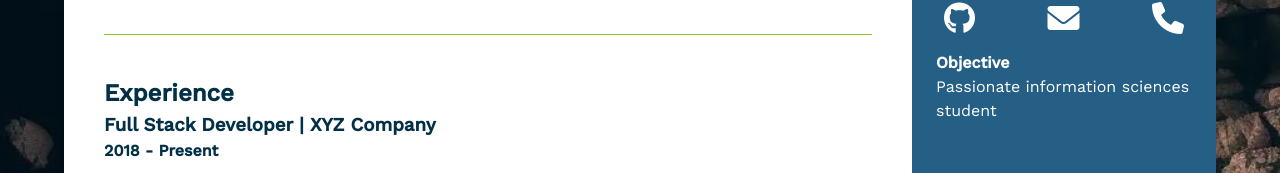
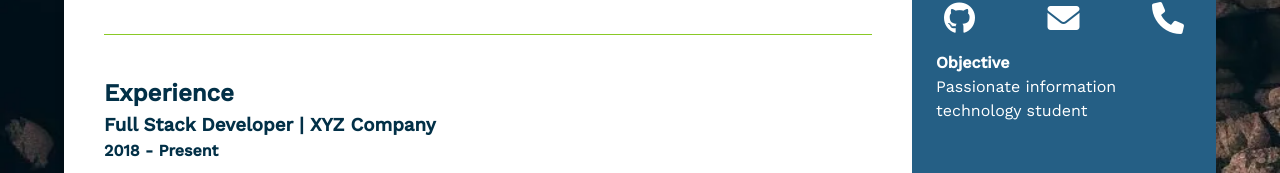
Before and after one commit to yumis56/webdev1-module3, a website: page docs/index.html in a window 1280 px wide. Shown: the part 427-600 px from the top of the page. Drawn offline with nearby package versions, Linux system fonts and the light colour scheme.

Commit message:
Update career objective

```diff
--- a/docs/index.html
+++ b/docs/index.html
@@ -55,7 +55,7 @@
             </div> <!-- Closes the links div -->
             <section class="sidebar-bottom"> <!-- A section to hold the resume objective -->
                 <h4>Objective</h4> <!-- Title of the objective section -->
-                <p>Passionate information sciences student</p> <!-- Objective text -->
+                <p>Passionate information technology student</p> <!-- Objective text -->
             </section> <!-- Closes the sidebar-bottom section -->
             </div> <!-- Closes the sidebar-top div -->
 
```
